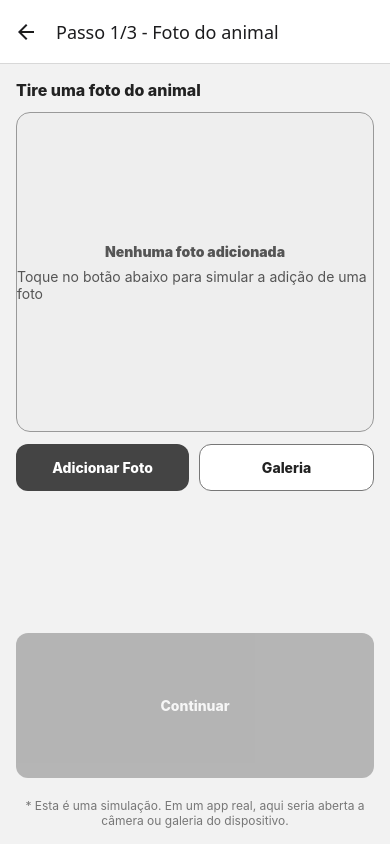
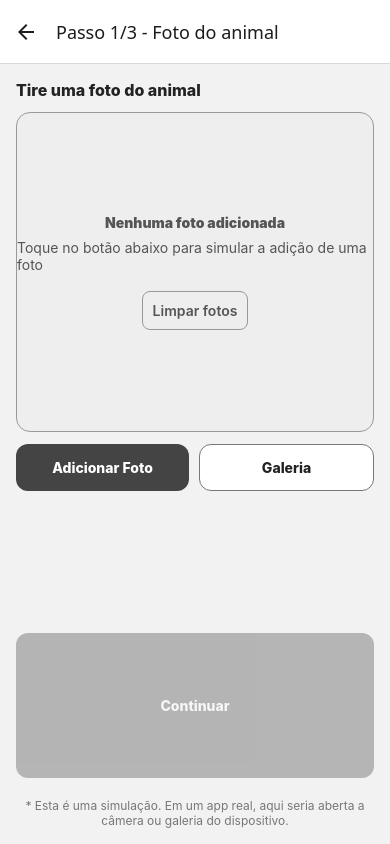
Before and after one commit to alfenir80/caodoado, a React Native app: screen /NewCasePhoto in a window 390 px wide. Built offline with nearby package versions, Linux system fonts and the light colour scheme.

Commit message:
implementação state tela captura foto

```diff
--- a/src/screens/NewCasePhotoScreen.tsx
+++ b/src/screens/NewCasePhotoScreen.tsx
@@ -1,14 +1,23 @@
-import React, { useState } from "react";
+import React from "react";
 import { View, Text, StyleSheet, Pressable } from "react-native";
 import type { NativeStackScreenProps } from "@react-navigation/native-stack";
 import type { RootStackParamList } from "../navigation/AppNavigator";
+import { useAppStore } from "../store/AppStore";
 
 type Props = NativeStackScreenProps<RootStackParamList, "NewCasePhoto">;
 
 export function NewCasePhotoScreen({ navigation }: Props) {
-  const [photoCount, setPhotoCount] = useState(0);
 
-  const addMockPhoto = () => setPhotoCount((c) => Math.min(c + 1, 3));
+  const { state, dispatch } = useAppStore();
+  const photoCount = state.draft.photoCount;
+
+  const addMockPhoto = () => {
+    dispatch({type: "draft/setPhotoCount", photoCount: photoCount + 1 });
+  }
+
+  const resetPhotos = () => {
+    dispatch({type: "draft/setPhotoCount", photoCount: 0 });
+  }
 
   return (
     <View style={styles.container}>
@@ -22,6 +31,9 @@ export function NewCasePhotoScreen({ navigation }: Props) {
         ) : (
           <Text style={styles.previewTitle}>{photoCount} foto(s) adicionada(s)</Text>
         )}
+        <Pressable style={styles.resetLink} onPress={resetPhotos}>
+          <Text style={styles.resetText}>Limpar fotos</Text>
+        </Pressable>
       </View>
       <View style={styles.row}>
         <Pressable style={styles.primaryBtn} onPress={addMockPhoto}>
@@ -94,6 +106,21 @@ const styles = StyleSheet.create({
 
   disable: {opacity: 0.35},
 
+  resetLink: {
+    marginTop: 10,
+    padding: 10,
+    backgroundColor: "#eee",
+    borderRadius: 8,
+    borderWidth: 1,
+    borderColor: "#999",
+  },
+
+  resetText: {
+    color: "#555",
+    fontSize: 14,
+    fontWeight: "600",
+  },
+
   hint: {
     fontSize: 12,
     color: "#777",
```
